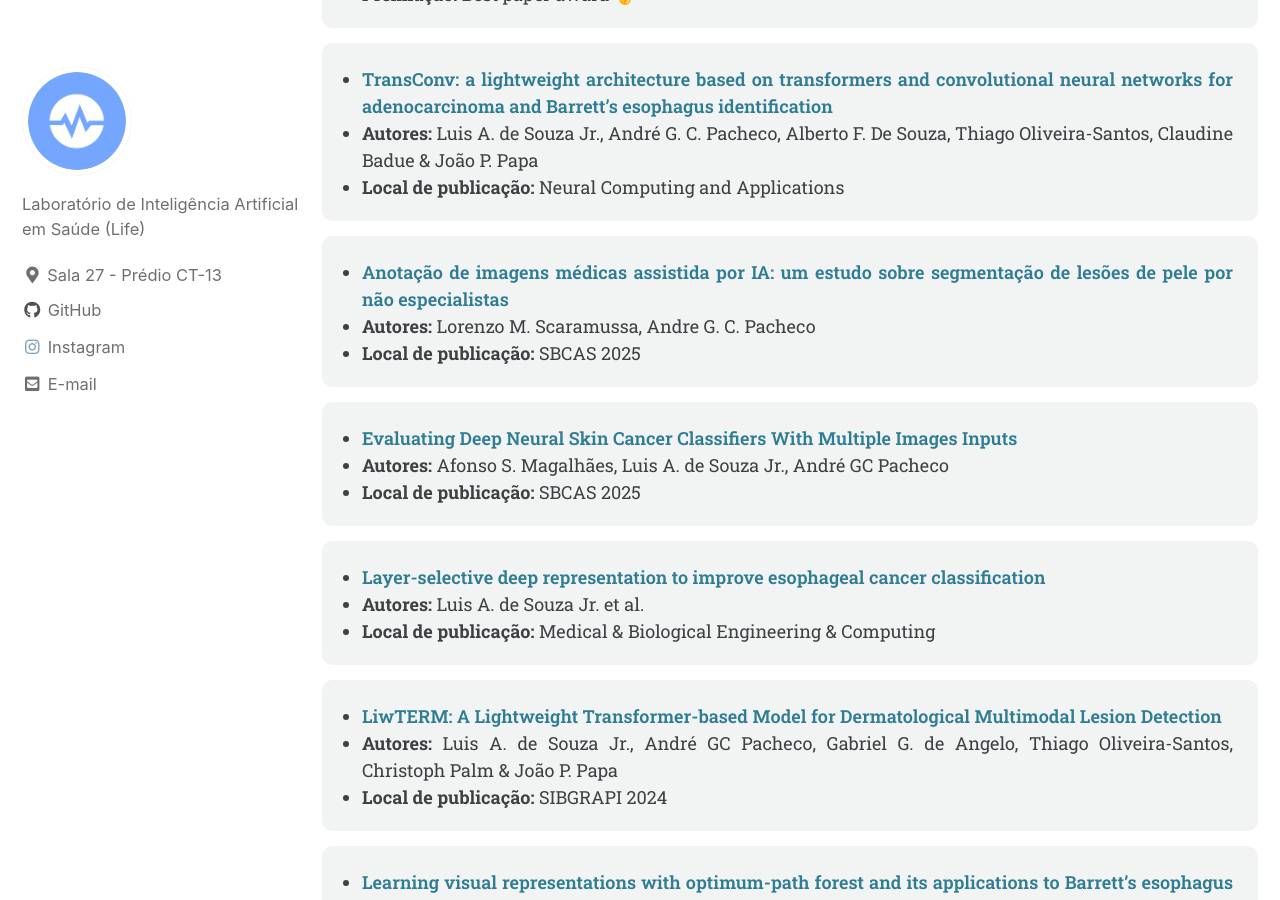
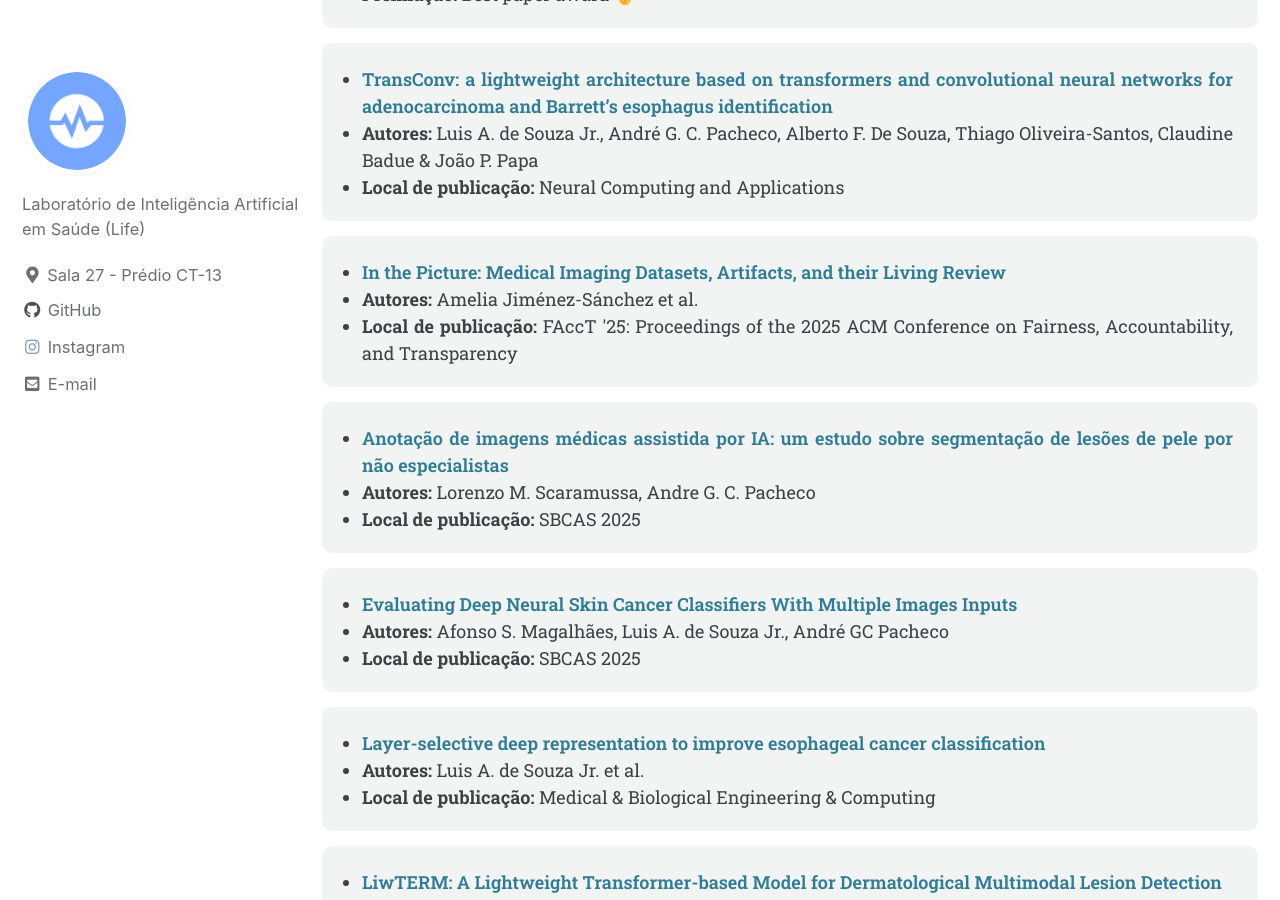
Before and after one commit to life-ufes/site, a Jekyll site: the page built from _pages/publicacoes.md, in a window 1280 px wide and 900 px high, scrolled down 755 px. Built offline with Jekyll 4.4.1, drawn with Linux system fonts in a browser that asks for light colours; cached includes are drawn as plain includes.

Commit message:
add paper

```diff
--- a/_data/papers.yml
+++ b/_data/papers.yml
@@ -27,6 +27,11 @@ papers:
     authors: "Luis A. de Souza Jr., André G. C. Pacheco, Alberto F. De Souza, Thiago Oliveira-Santos, Claudine Badue & João P. Papa"
     link: "https://link.springer.com/article/10.1007/s00521-025-11299-y"
     place: "Neural Computing and Applications"
+
+  - title: "In the Picture: Medical Imaging Datasets, Artifacts, and their Living Review"
+    authors: "Amelia Jiménez-Sánchez et al."
+    link: "https://dl.acm.org/doi/10.1145/3715275.3732035"
+    place: "FAccT '25: Proceedings of the 2025 ACM Conference on Fairness, Accountability, and Transparency"
 
   - title: "Anotação de imagens médicas assistida por IA: um estudo sobre segmentação de lesões de pele por não especialistas"
     authors: "Lorenzo M. Scaramussa, Andre G. C. Pacheco"
```
